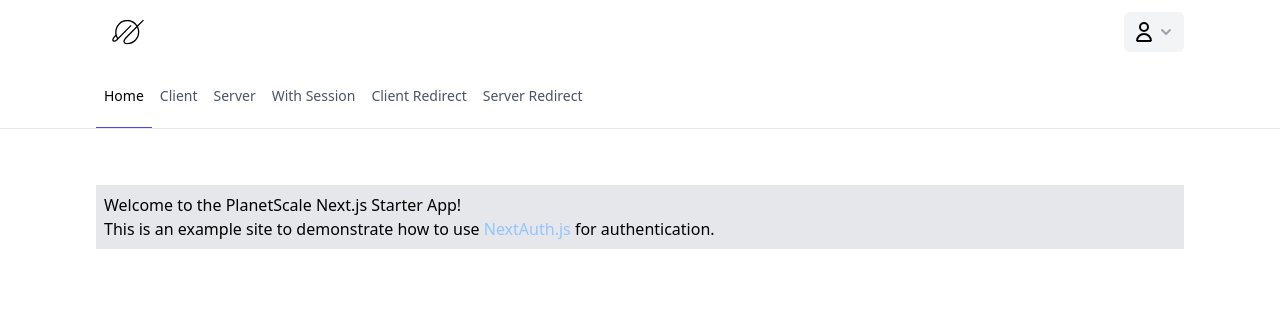
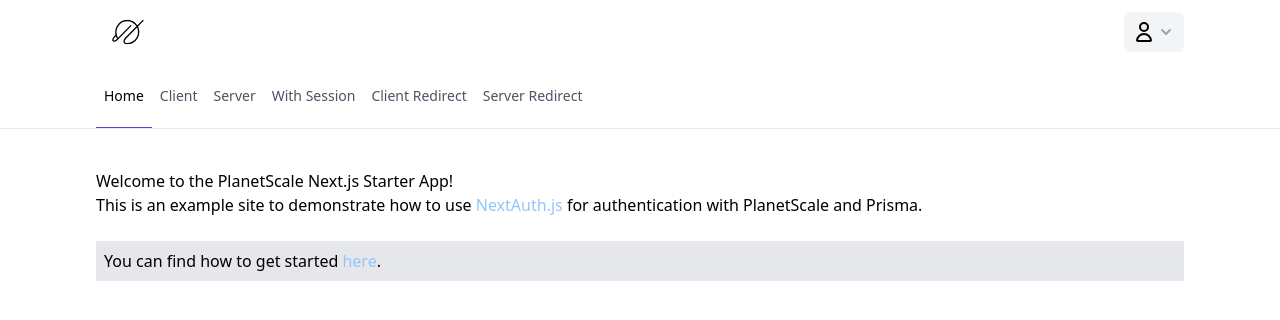
Before and after one commit to planetscale/nextjs-planetscale-starter, a Next.js app: page / in a window 1280 px wide. Shown: the top 320 px of the page. Built offline with nearby package versions, Linux system fonts and the light colour scheme; no server answers.

Commit message:
update index page with repo link

```diff
--- a/pages/index.tsx
+++ b/pages/index.tsx
@@ -1,16 +1,21 @@
 import AppLayout from "@lib/components/Layouts/AppLayout";
+import Image from 'next/image';
 
 const Page = () => {
   return (
     <>
       <AppLayout>
+        {/* <blockquote> */}
+        <h1>Welcome to the PlanetScale Next.js Starter App!</h1>
+        <p>
+          This is an example site to demonstrate how to use{" "}
+          <a href={`https://next-auth.js.org`}>NextAuth.js</a> for
+          authentication with PlanetScale and Prisma.
+        </p>
         <blockquote>
-          <h1>Welcome to the PlanetScale Next.js Starter App!</h1>
-
           <p>
-            This is an example site to demonstrate how to use{" "}
-            <a href={`https://next-auth.js.org`}>NextAuth.js</a> for
-            authentication.
+            You can find how to get started{" "}
+            <a href={`https://github.com/planetscale/nextjs-planetscale-starter`}>here</a>.
           </p>
         </blockquote>
       </AppLayout>
```
